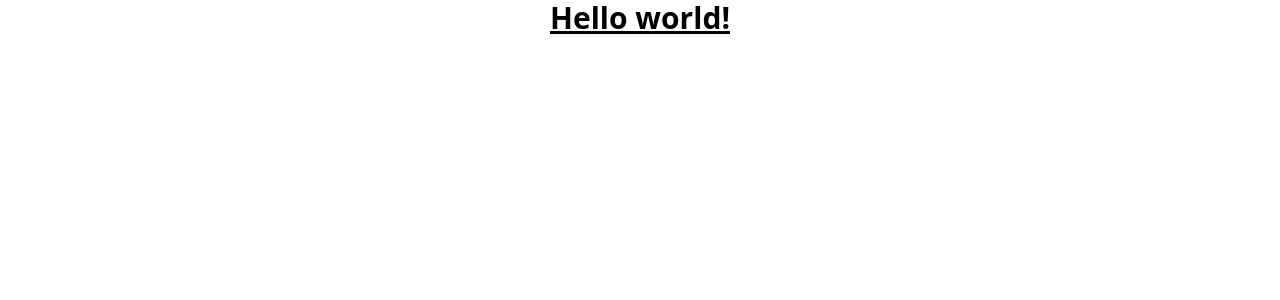
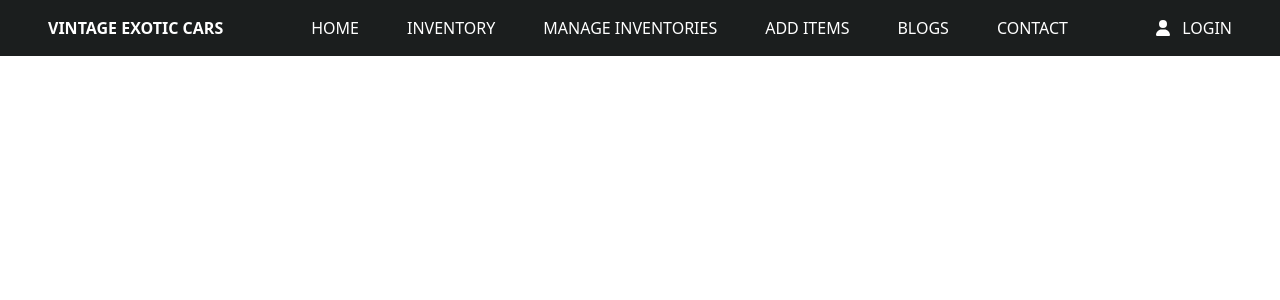
Before and after one commit to Tasnim-Pricila/warehouse-management-client-side, a React (Create React App) app: page / in a window 1280 px wide. Shown: the top 300 px of the page. Built offline with nearby package versions, Linux system fonts and the light colour scheme.

Commit message:
Menubar Added

```diff
--- a/src/App.css
+++ b/src/App.css
@@ -1,6 +1,4 @@
-.App {
-  text-align: center;
-}
+
 
 .App-logo {
   height: 40vmin;
--- a/src/App.js
+++ b/src/App.js
@@ -1,12 +1,15 @@
+import { Route, Routes } from 'react-router-dom';
 import './App.css';
+import Home from './components/Home/Home';
 
 function App() {
   return (
-    <div className="App">
-      <h1 className="text-3xl font-bold underline">
-      Hello world!
-    </h1>
-    </div>
+    <>
+        <Routes>
+            <Route path='/' element={<Home/>}> </Route>
+            <Route path='/home' element={<Home/>}> </Route>
+        </Routes>
+    </>
   );
 }
 
--- /dev/null
+++ b/src/Shared/Header/Header.js
@@ -0,0 +1,11 @@
+import React from 'react';
+
+const Header = () => {
+    return (
+        <div>
+
+        </div>
+    );
+};
+
+export default Header;
--- /dev/null
+++ b/src/components/Home/Home.js
@@ -0,0 +1,36 @@
+import { faHamburger, faUser, faX } from '@fortawesome/free-solid-svg-icons';
+import { FontAwesomeIcon } from '@fortawesome/react-fontawesome';
+import React, { useState } from 'react';
+import { Link, NavLink } from 'react-router-dom';
+
+
+const Home = () => {
+    const [menuIcon, setMenuIcon] = useState(false);
+
+    return (
+        <>
+            <div className='flex justify-between px-12 py-4 bg-[#1B1E1E] text-white'>
+                <div>
+                    <Link to= '/home' className='uppercase font-semibold'>Vintage Exotic Cars</Link>
+                </div>
+                <div onClick={() => setMenuIcon(!menuIcon)}  className='w-6 h-6 md:hidden'>
+                    {menuIcon ? <FontAwesomeIcon icon={faX}></FontAwesomeIcon> : <FontAwesomeIcon icon={faHamburger} ></FontAwesomeIcon>}
+                </div>
+                <div className={`flex md:flex-row md:gap-12 flex-col md:static duration-1000 absolute bg-[#1B1E1E] md:bg-transparent text-center uppercase ${menuIcon ? 'right-0 left-0 top-14 py-4 gap-2' : 'right-0 left-0 top-[-220px]'} `}>
+                    <NavLink to='/'> Home </NavLink>
+                    <NavLink to='/'> Inventory </NavLink>
+                    <NavLink to='/'> Manage Inventories </NavLink>
+                    <NavLink to='/'> Add Items </NavLink>
+                    <NavLink to='/'> Blogs </NavLink>
+                    <NavLink to='/'> Contact </NavLink>
+
+                </div>
+                <NavLink to='/login' className={'uppercase'}>
+                        <FontAwesomeIcon icon={faUser} className='pr-2'></FontAwesomeIcon> Login
+                    </NavLink>
+            </div>
+        </>
+    );
+};
+
+export default Home;
```
